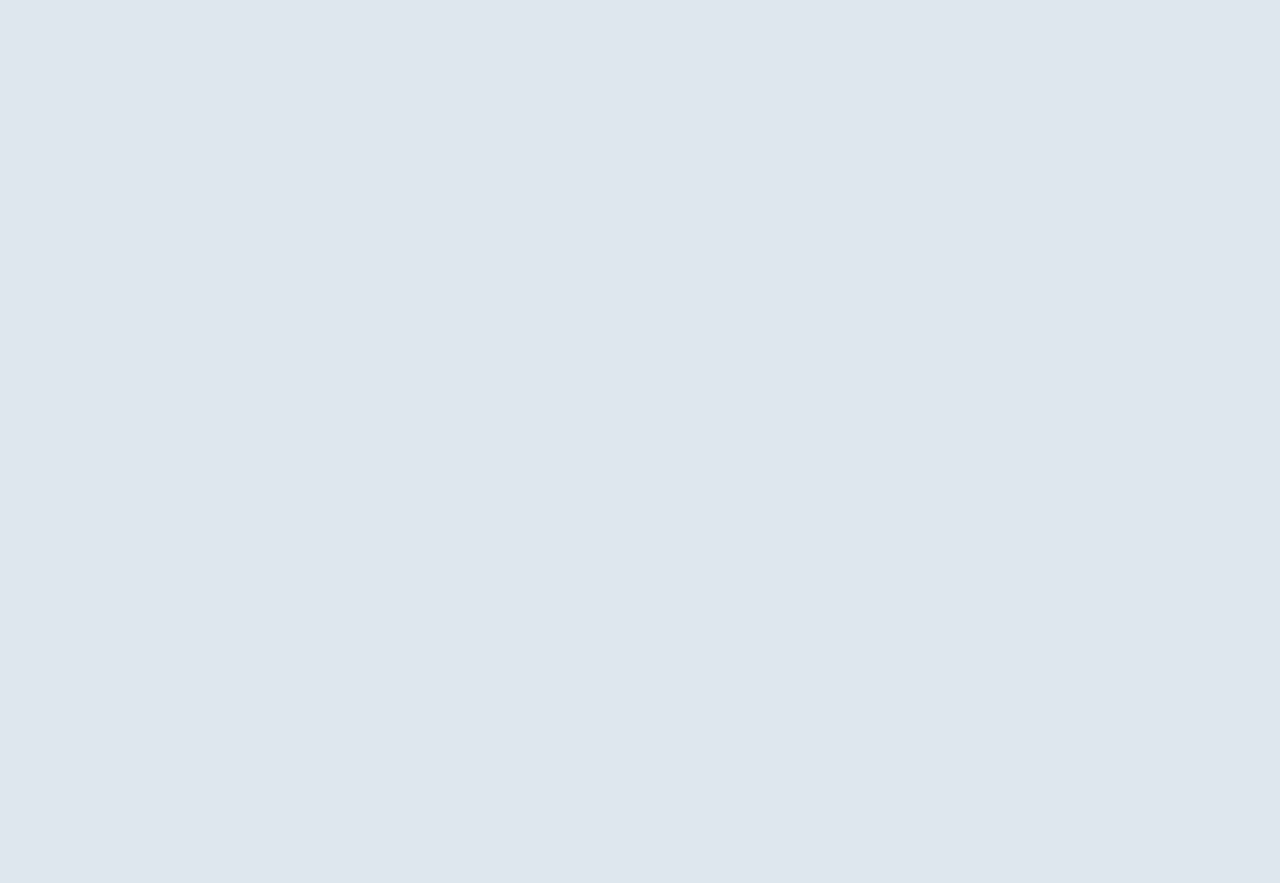
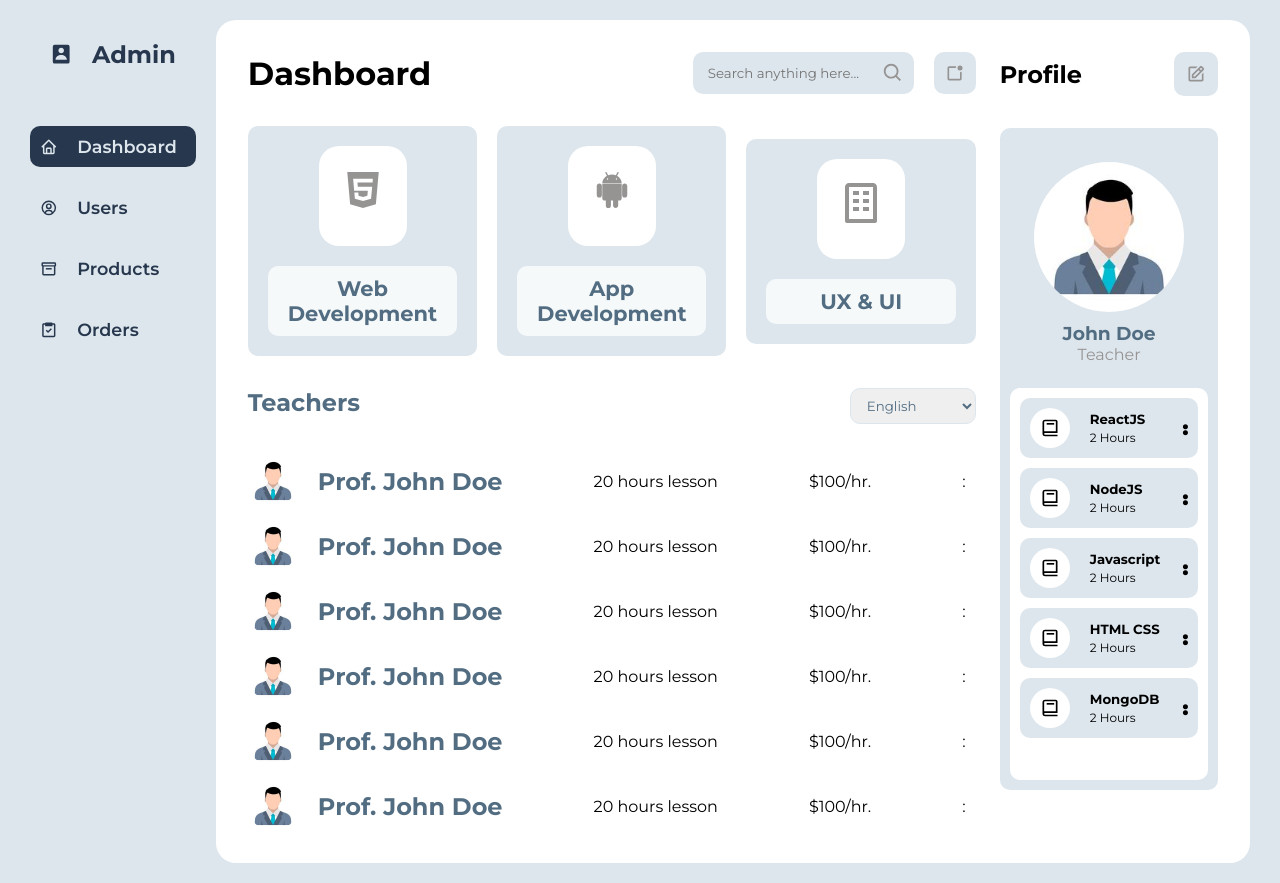
Before and after one commit to giahao1411/shopping-website, a React (Vite) app in the folder front-end/: page /admin/home in a window 1280 px wide. Before the commit this address had no page. Before the commit the page ends 800 px from the top, so only its background shows below. Built offline with nearby package versions, Linux system fonts and the light colour scheme.

Commit message:
separate backend config

```diff
--- a/front-end/src/App.jsx
+++ b/front-end/src/App.jsx
@@ -10,13 +10,15 @@ const App = () => {
         <Router>
             <div>
                 <Routes>
+                    // account route
                     <Route path="/account/login" element={<Login />} />
                     <Route path="/account/register" element={<Register />} />
                     <Route
                         path="/account/forgot-password"
                         element={<ForgotPassword />}
                     />
-                    <Route path="/" element={<Admin />} />
+                    // admin route
+                    <Route path="/admin/home" element={<Admin />} />
                 </Routes>
             </div>
         </Router>
--- a/front-end/src/components/Admin/Content/TeacherList.jsx
+++ b/front-end/src/components/Admin/Content/TeacherList.jsx
@@ -28,6 +28,11 @@ const teachers = [
         cost: "100",
     },
     {
+        image: Image1,
+        name: "Prof. John Doe",
+        duration: "20 hours lesson",
+        cost: "100",
+    },{
         image: Image1,
         name: "Prof. John Doe",
         duration: "20 hours lesson",
--- a/front-end/src/components/Admin/Profile/Profile.jsx
+++ b/front-end/src/components/Admin/Profile/Profile.jsx
@@ -8,6 +8,8 @@ const courses = [
     { title: "ReactJS", duration: "2 Hours", icon: <BiBook /> },
     { title: "NodeJS", duration: "2 Hours", icon: <BiBook /> },
     { title: "Javascript", duration: "2 Hours", icon: <BiBook /> },
+    { title: "HTML CSS", duration: "2 Hours", icon: <BiBook /> },
+    { title: "MongoDB", duration: "2 Hours", icon: <BiBook /> },
 ];
 
 const Profile = () => {
--- a/front-end/src/styles/Admin/Admin.css
+++ b/front-end/src/styles/Admin/Admin.css
@@ -7,8 +7,9 @@
 }
 
 body {
+    padding: 20px;
     background: #dde6ed;
-    padding: 20px;
+
 }
 
 .dashboard {
```
Also changed, not shown: 2 other files (tests, documents, lock files or other folders).
